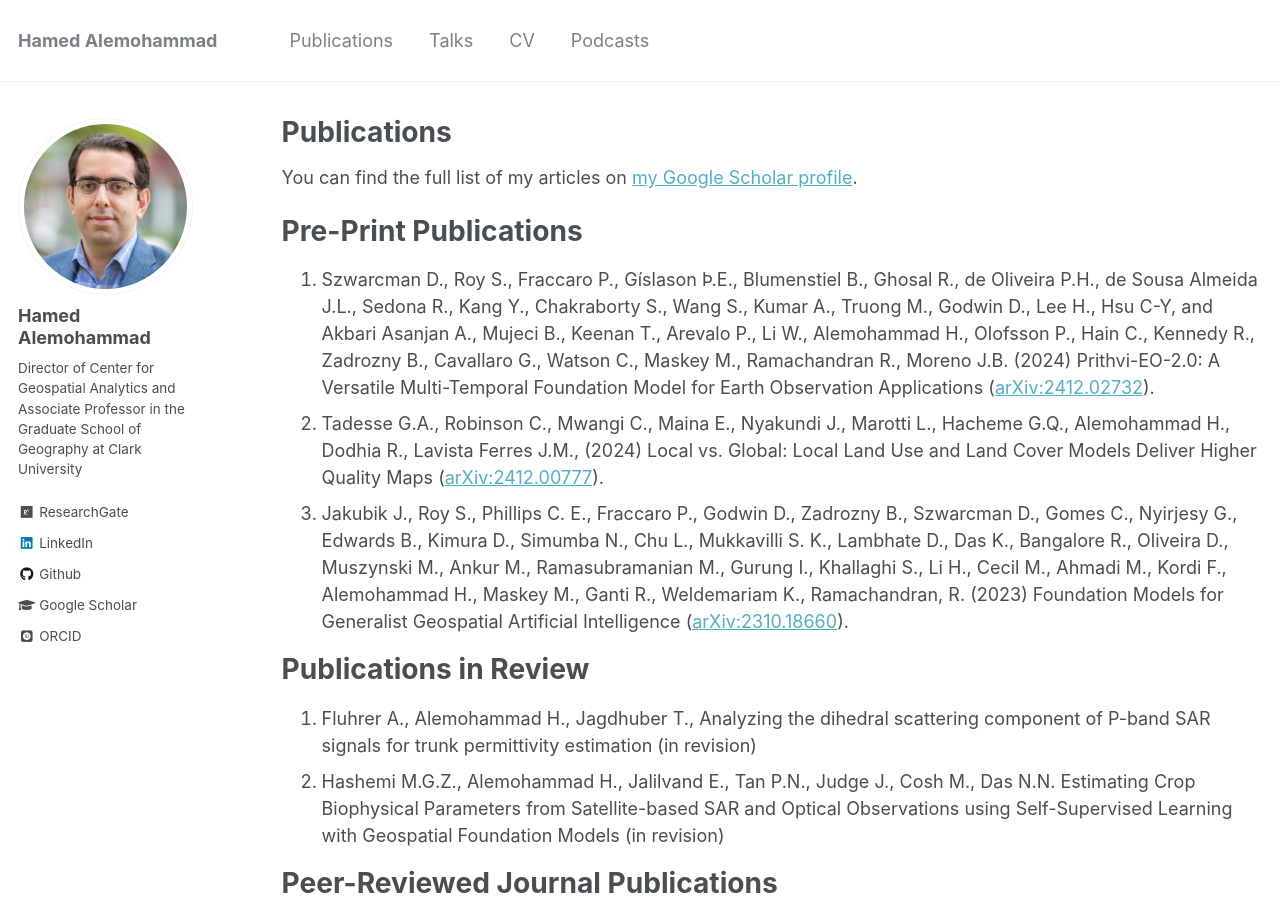
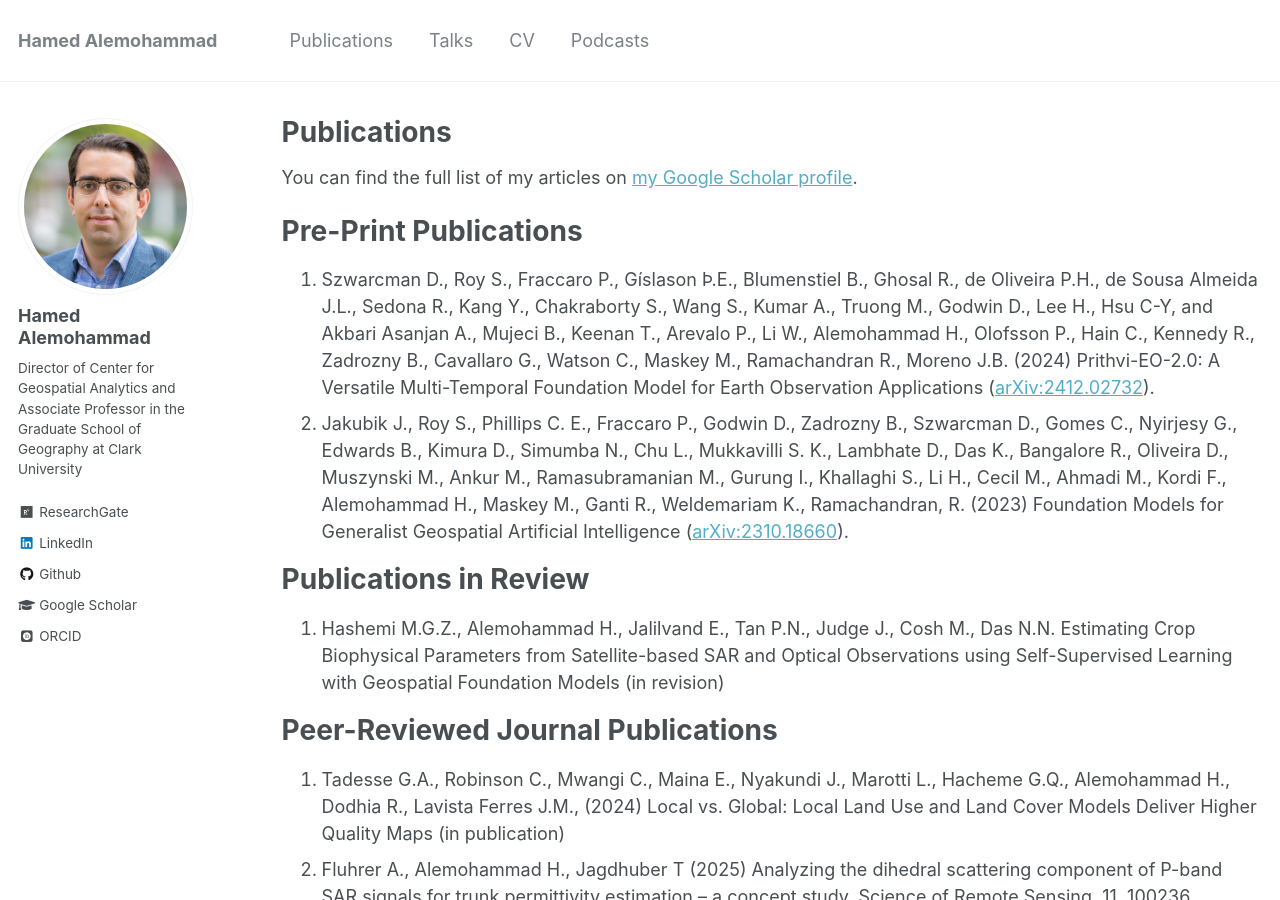
Before and after one commit to HamedAlemo/hamedalemo.github.io, a Jekyll site: the page built from _pages/publications.md, in a window 1280 px wide and 900 px high. Built offline with Jekyll 4.4.1, drawn with Linux system fonts in a browser that asks for light colours; some web fonts are replaced; some of the changed text lies outside the part shown.

Commit message:
updated pubs, talks

```diff
--- a/_pages/publications.md
+++ b/_pages/publications.md
@@ -20,17 +20,16 @@ You can find the full list of my articles on [my Google Scholar profile](https:/
 # Pre-Print Publications
 
 1. Szwarcman D., Roy S., Fraccaro P., Gíslason Þ.E., Blumenstiel B., Ghosal R., de Oliveira P.H., de Sousa Almeida J.L., Sedona R., Kang Y., Chakraborty S., Wang S., Kumar A., Truong M., Godwin D., Lee H., Hsu C-Y, and Akbari Asanjan A., Mujeci B., Keenan T., Arevalo P., Li W., Alemohammad H., Olofsson P., Hain C., Kennedy R., Zadrozny B., Cavallaro G., Watson C., Maskey M., Ramachandran R., Moreno J.B. (2024) Prithvi-EO-2.0: A Versatile Multi-Temporal Foundation Model for Earth Observation Applications ([arXiv:2412.02732](https://doi.org/10.48550/arXiv.2412.02732)).
-1.	Tadesse G.A., Robinson C., Mwangi C., Maina E., Nyakundi J., Marotti L., Hacheme G.Q., Alemohammad H., Dodhia R., Lavista Ferres J.M., (2024) Local vs. Global: Local Land Use and Land Cover Models Deliver Higher Quality Maps ([arXiv:2412.00777](https://doi.org/10.48550/arXiv.2412.00777)).
 1.	Jakubik J., Roy S., Phillips C. E., Fraccaro P., Godwin D., Zadrozny B., Szwarcman D., Gomes C., Nyirjesy G., Edwards B., Kimura D., Simumba N., Chu L., Mukkavilli S. K., Lambhate D., Das K., Bangalore R., Oliveira D., Muszynski M., Ankur M., Ramasubramanian M., Gurung I., Khallaghi S., Li H., Cecil M., Ahmadi M., Kordi F., Alemohammad H., Maskey M., Ganti R., Weldemariam K., Ramachandran, R. (2023) Foundation Models for Generalist Geospatial Artificial Intelligence ([arXiv:2310.18660](https://doi.org/10.48550/arXiv.2310.18660)).
 
 # Publications in Review
 
-1.	Fluhrer A., Alemohammad H., Jagdhuber T., Analyzing the dihedral scattering component of P-band SAR signals for trunk permittivity estimation (in revision)
 1.	Hashemi M.G.Z., Alemohammad H., Jalilvand E., Tan P.N., Judge J., Cosh M., Das N.N. Estimating Crop Biophysical Parameters from Satellite-based SAR and Optical Observations using Self-Supervised Learning with Geospatial Foundation Models (in revision)
 
 
 # Peer-Reviewed Journal Publications
-
+1.	Tadesse G.A., Robinson C., Mwangi C., Maina E., Nyakundi J., Marotti L., Hacheme G.Q., Alemohammad H., Dodhia R., Lavista Ferres J.M., (2024) Local vs. Global: Local Land Use and Land Cover Models Deliver Higher Quality Maps (in publication)
+1.	Fluhrer A., Alemohammad H., Jagdhuber T (2025) Analyzing the dihedral scattering component of P-band SAR signals for trunk permittivity estimation – a concept study, Science of Remote Sensing, 11, 100236.
 1.	Paul S., Alemohammad H. (2025) Examining the Performance of Precipitation Products in Replicating Indian Summer Monsoon Rainfall (ISMR) using Triple Collocation, Journal of Hydrology, 657, 133136.
 1. Khallaghi S., Abedi R., Ali H. A., Alemohammad H., Asipunu M. D., Alatise I., Ha N., Luo B., Mai C., Song L., Wussah A., Xiong S., Yao Y.-T., Zhang Q., Estes L. D. (2025) Generalization Enhancement Strategies to Enable Cross-year Cropland Mapping with Convolutional Neural Networks Trained Using Historical Samples, Remote Sensing, 17(3), 474.
 1.	Hashemi M.G.Z., Jalilvand E., Alemohammad H., Tan P.N., Das N.N. (2024) A Systematic Review of Synthetic Aperture Radar and Deep Learning in Agricultural Applications, ISPRS Journal of Photogrammetry and Remote Sensing, 218(A), 20-49.
```
Also changed, not shown: _pages/talks.md (+0 -1 lines), 1 other file.
